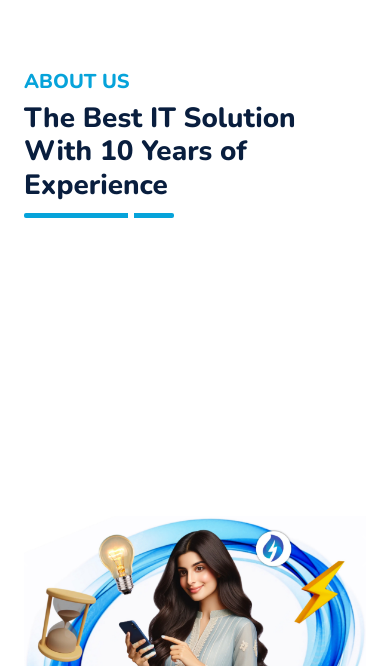
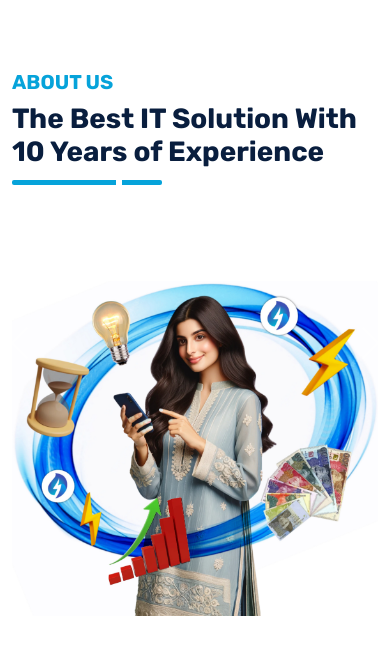
Before and after one commit to semsPk/semspk.github.io, a plain HTML site: page index.html in a window 390 px wide. Shown: the part 124-790 px from the top of the page. Drawn offline with nearby package versions, Linux system fonts and the light colour scheme; animation ran at ten frames a second.

Commit message:
responsiveness

```diff
--- a/css/style.css
+++ b/css/style.css
@@ -502,3 +502,11 @@ height: 50px;
         height: 10%;
     }
 } */
+
+.container-wide{
+    max-width: 100%;
+    @media (min-width: 1000px){
+    max-width: 100vw;
+}
+
+}
--- a/index.html
+++ b/index.html
@@ -110,18 +110,18 @@
             <div class="carousel-inner">
                 <div class="carousel-item active">
                     <div class="container-fluid py-5 wow fadeInUp" data-wow-delay="0.1s">
-                        <div class="container py-5">
+                        <div class=" container-wide py-5" >
                             <div class="row g-5">
-                                <div class="col-lg-5">
+                                <div class="col-lg-5"  style="display: flex; justify-content: center; align-items: center;">
                                     <div class="section-title position-relative pb-3 mb-5">
                                         <h5 class="fw-bold text-primary text-uppercase">About Us</h5>
                                         <h1 class="mb-0">The Best IT Solution With 10 Years of Experience</h1>
                                     </div>
                                    </div>
-                                <div class="col-lg-7" style="min-height: 85vh;">
-                                    <div class="position-relative h-100">
-                                        <img class="position-absolute w-100 h-100 rounded wow zoomIn" data-wow-delay="0.9s" src="img/sems_adv1.jpg" style="object-fit:contain;">
-                                    </div>
+                                <div class="col-lg-7">
+
+                                        <img class="w-100 h-100 rounded wow zoomIn" data-wow-delay="0.9s" src="img/sems_adv1.jpg" style="object-fit:contain;">
+
                                 </div>
                             </div>
                         </div>
```
Also changed, not shown: css/bootstrap.min.css.
